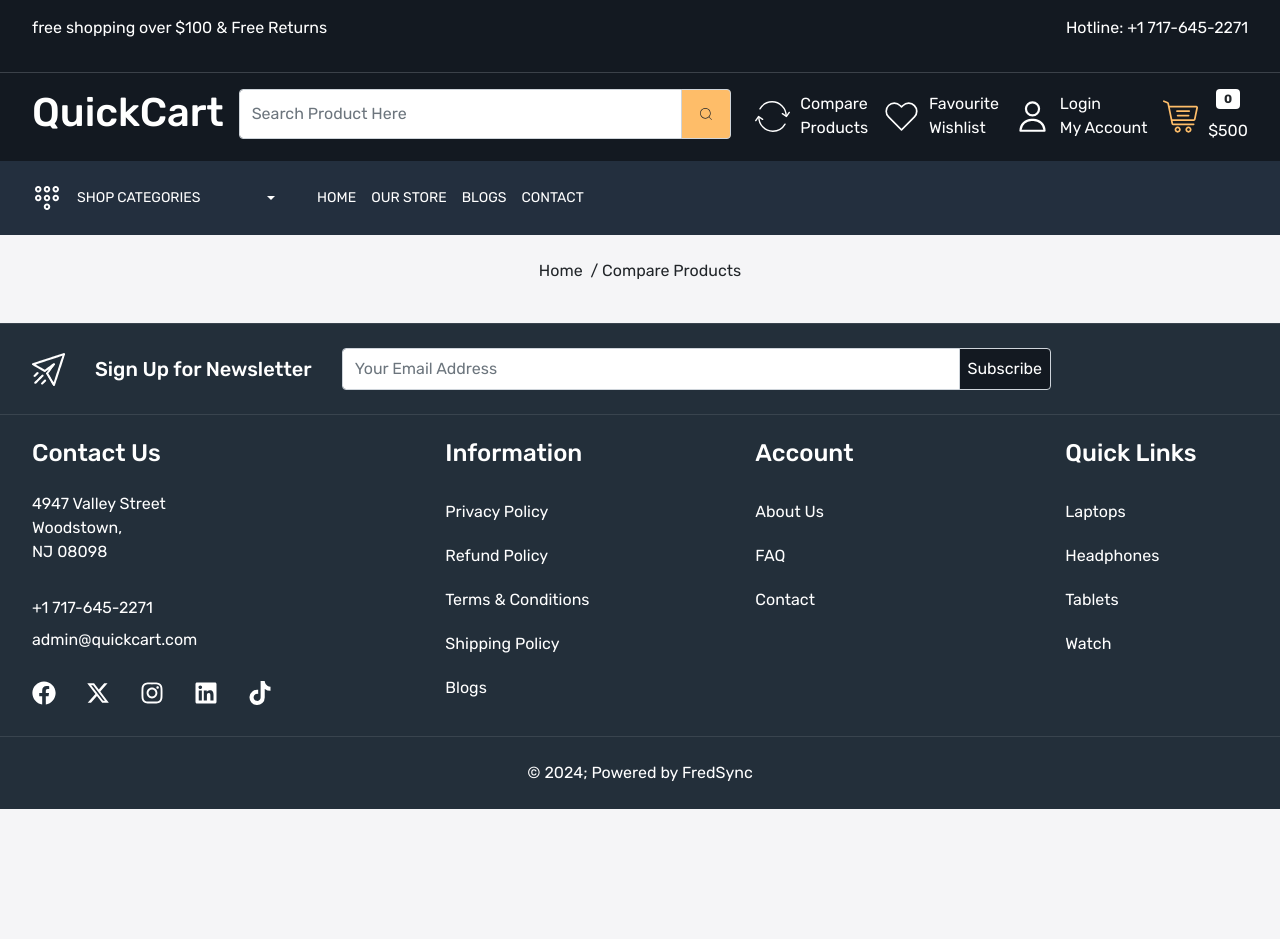
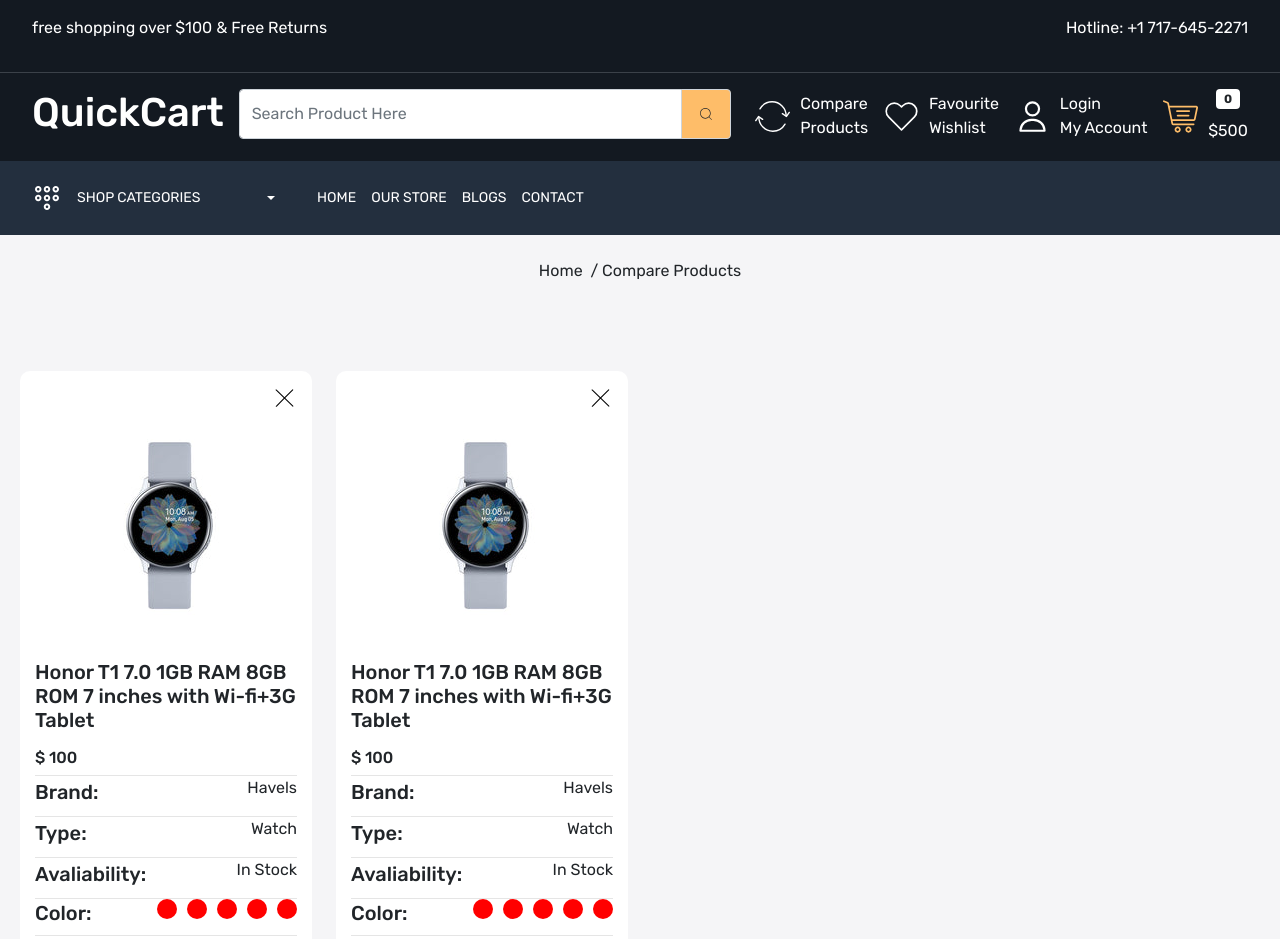
Before and after one commit to bant095/QuickCart-Frontend, a React (Create React App) app: page /compare-product in a window 1280 px wide. Shown: the top 939 px of the page. Before the commit the page ends 809 px from the top, so only its background shows below. Built offline with nearby package versions, Linux system fonts and the light colour scheme.

Commit message:
I upadted the compare product page

```diff
--- a/src/App.css
+++ b/src/App.css
@@ -586,3 +586,41 @@
 }
 
 /* Contact us page ends here */
+
+/* =================== */
+/* Compare Product Card */
+.compare-product-card {
+  padding: 20px 15px;
+  background-color: white;
+  border-radius: 10px;
+}
+
+.compare-product-card .cross {
+  top: 15px;
+  right: 15px;
+  width: 25px;
+  padding: 3px;
+  cursor: pointer;
+}
+
+.compare-product-detail h5 .title {
+  font-size: 15px;
+  line-height: 22px;
+  font-weight: 500;
+  color: var(--color-1c1c1b);
+}
+
+.compare-product-detail h6.price {
+  font-size: 15px;
+  line-height: 22px;
+  font-weight: 400;
+}
+
+.compare-product-card .product-detail {
+  display: flex;
+  justify-content: space-between;
+  align-items: center;
+  padding: 10pxpx 0px;
+  border-top: 1px solid rgba(0, 0, 0, 0.1);
+}
+/* Compare product cared ends here */
--- /dev/null
+++ b/src/components/Color.js
@@ -0,0 +1,19 @@
+import React from 'react';
+
+const Color = () => {
+  return (
+    <>
+      {/* <div className='d-flex align-items-center'> */}
+      <ul className='colors ps-0'>
+        <li></li>
+        <li></li>
+        <li></li>
+        <li></li>
+        <li></li>
+      </ul>
+      {/* </div> */}
+    </>
+  );
+};
+
+export default Color;
--- a/src/pages/CompareProduct.js
+++ b/src/pages/CompareProduct.js
@@ -1,12 +1,107 @@
 import React from 'react';
 import Meta from '../components/Meta';
 import BreadCrumb from '../components/BreadCrumb';
+import Color from '../components/Color';
 
 const CompareProduct = () => {
   return (
     <>
       <Meta title={'Compare Products'} />
       <BreadCrumb title='Compare Products' />
+      <div className='compare-product-wrapper py-5 home-wrapper-2'>
+        <div className='row'>
+          <div className='col-3'>
+            <div className='compare-product-card position-relative'>
+              <img
+                src='images/cross.svg'
+                alt='cross'
+                className='position-absolute cross img-fluid'
+              />
+              <div className='product-card-image'>
+                <img src='images/watch.jpg' alt='watch' />
+              </div>
+
+              <div className='compare-product-details'>
+                <h5 className='title'>
+                  Honor T1 7.0 1GB RAM 8GB ROM 7 inches with Wi-fi+3G Tablet
+                </h5>
+                <h6 className='price mt-3'>$ 100</h6>
+              </div>
+
+              <div>
+                <div className='product-detail'>
+                  <h5>Brand:</h5>
+                  <p>Havels</p>
+                </div>
+                <div className='product-detail'>
+                  <h5>Type:</h5>
+                  <p>Watch</p>
+                </div>
+                <div className='product-detail'>
+                  <h5>Avaliability:</h5>
+                  <p>In Stock</p>
+                </div>
+                <div className='product-detail'>
+                  <h5>Color:</h5>
+                  <Color />
+                </div>
+                <div className='product-detail'>
+                  <h5>Size:</h5>
+                  <div className='d-flex gap-10'>
+                    <p>S</p>
+                    <p>M</p>
+                  </div>
+                </div>
+              </div>
+            </div>
+          </div>
+          <div className='col-3'>
+            <div className='compare-product-card position-relative'>
+              <img
+                src='images/cross.svg'
+                alt='cross'
+                className='position-absolute cross img-fluid'
+              />
+              <div className='product-card-image'>
+                <img src='images/watch.jpg' alt='watch' />
+              </div>
+
+              <div className='compare-product-details'>
+                <h5 className='title'>
+                  Honor T1 7.0 1GB RAM 8GB ROM 7 inches with Wi-fi+3G Tablet
+                </h5>
+                <h6 className='price mt-3'>$ 100</h6>
+              </div>
+
+              <div>
+                <div className='product-detail'>
+                  <h5>Brand:</h5>
+                  <p>Havels</p>
+                </div>
+                <div className='product-detail'>
+                  <h5>Type:</h5>
+                  <p>Watch</p>
+                </div>
+                <div className='product-detail'>
+                  <h5>Avaliability:</h5>
+                  <p>In Stock</p>
+                </div>
+                <div className='product-detail'>
+                  <h5>Color:</h5>
+                  <Color />
+                </div>
+                <div className='product-detail'>
+                  <h5>Size:</h5>
+                  <div className='d-flex gap-10'>
+                    <p>S</p>
+                    <p>M</p>
+                  </div>
+                </div>
+              </div>
+            </div>
+          </div>
+        </div>
+      </div>
     </>
   );
 };
--- a/src/pages/OurStore.js
+++ b/src/pages/OurStore.js
@@ -3,6 +3,7 @@
 import Meta from '../components/Meta';
 import ReactStars from 'react-rating-stars-component';
 import ProductCard from '../components/ProductCard';
+import Color from '../components/Color';
 
 const OurStore = () => {
   const [grid, setGrid] = useState(4);
@@ -84,20 +85,7 @@
 
                 <h5 className='sub-title'>Colors</h5>
                 <div>
-                  <div className='d-flex align-items-center'>
-                    <ul className='colors ps-0'>
-                      <li></li>
-                      <li></li>
-                      <li></li>
-                      <li></li>
-                      <li></li>
-                      <li></li>
-                      <li></li>
-                      <li></li>
-                      <li></li>
-                      <li></li>
-                    </ul>
-                  </div>
+                  <Color />
                 </div>
                 <h5 className='sub-title'>Size</h5>
                 <div>
```
